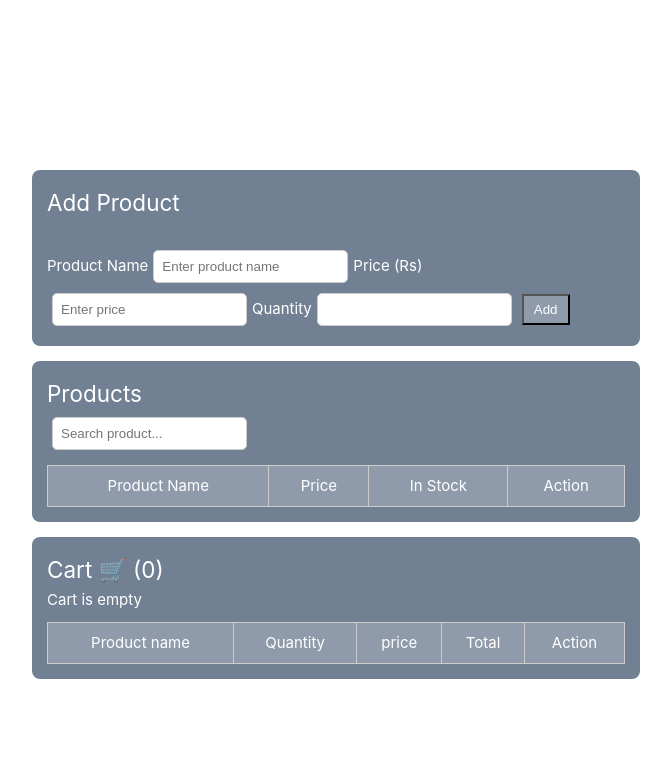
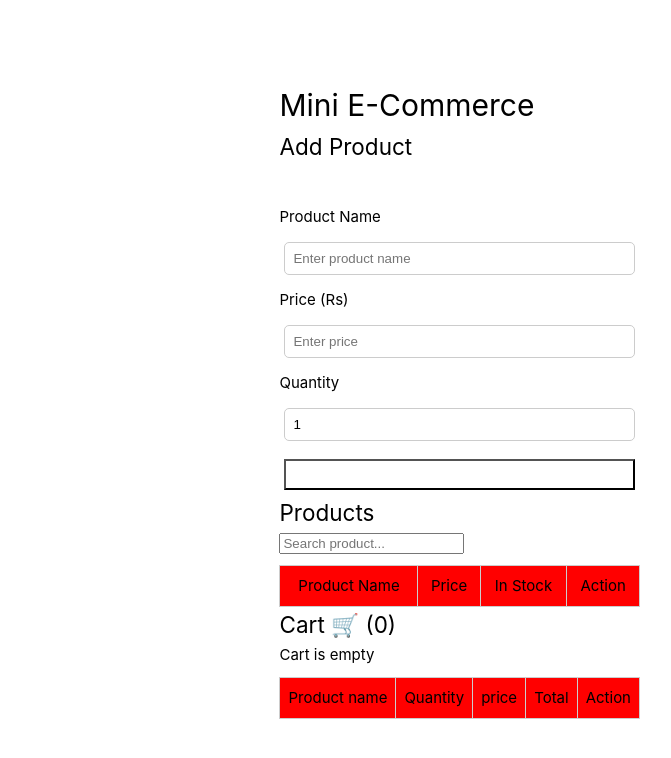
Before and after one commit to sanjyalsmriti/vueTask, a Vue app: page / in a window 1280 px wide. Shown: the top 758 px of the page, without its empty margins (0-671 px from the left). Built offline with nearby package versions, Linux system fonts and the light colour scheme.

Commit message:
fix: add products columns

```diff
--- a/src/App.vue
+++ b/src/App.vue
@@ -2,7 +2,7 @@
   <div class="main-container">
     <h1>Mini E-Commerce</h1>
 
-  <div class="card-card card">
+  <div class="card-card card add-input-column">
   <h2>Add Product</h2> <br />
 
   <label>Product Name</label>
@@ -267,7 +267,7 @@ Grand Total: Rs ${grandTotal.toFixed(2)}`
 
 <style>
 *{
-  color: white;
+  color: black;
 }
 .product-table {
   width: 100%;
@@ -280,7 +280,7 @@ Grand Total: Rs ${grandTotal.toFixed(2)}`
   text-align: center;
 }
 .product-table th {
-  background: rgb(255 255 255 / 21%);
+  background: red;
 }
 .action-buttons {
   display: flex;
@@ -303,6 +303,10 @@ Grand Total: Rs ${grandTotal.toFixed(2)}`
 }
 }
 
+.add-input-column {
+  display: flex;
+  flex-direction: column;
+  gap: 8px;
 
 h1 {
   text-align: center;
```
